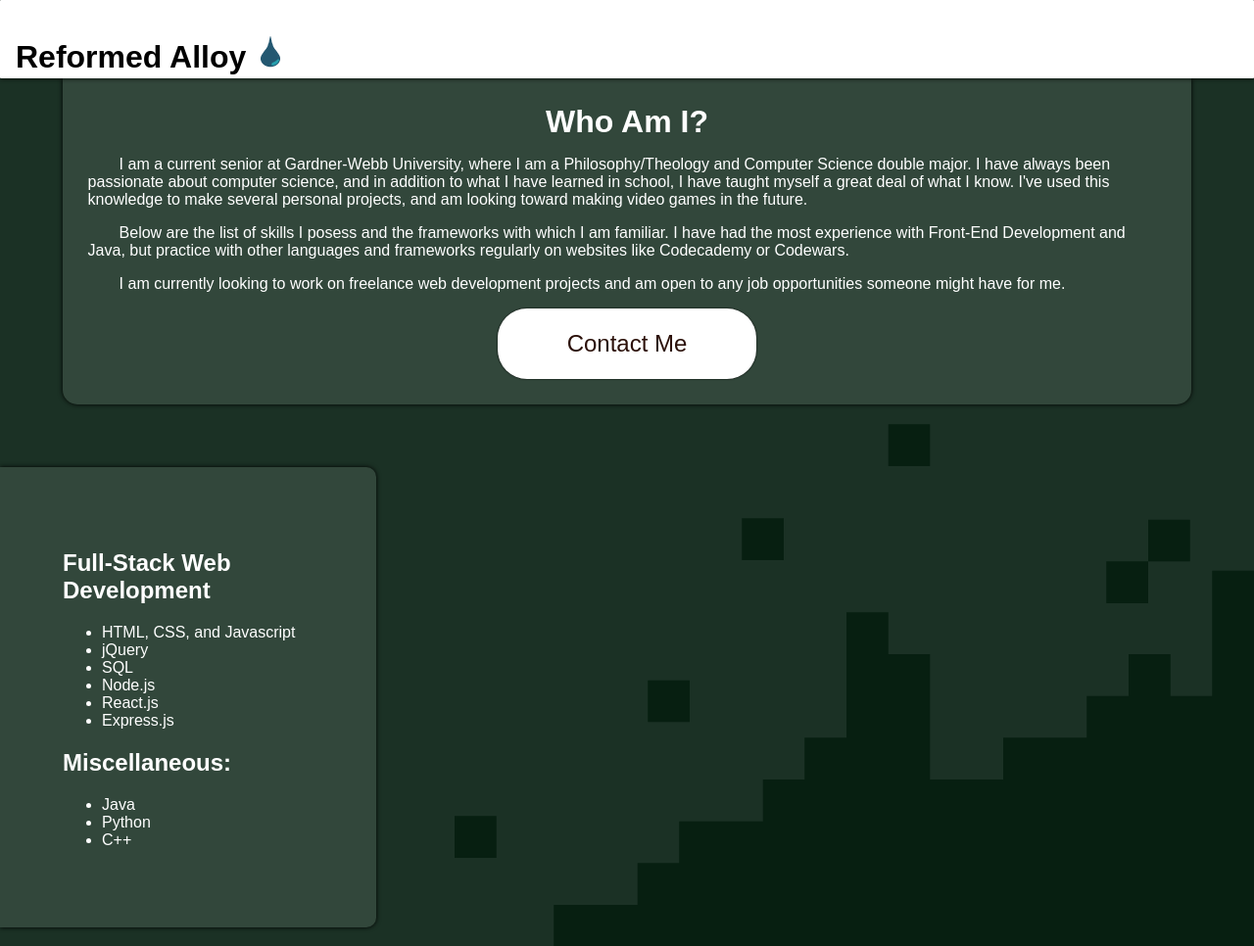
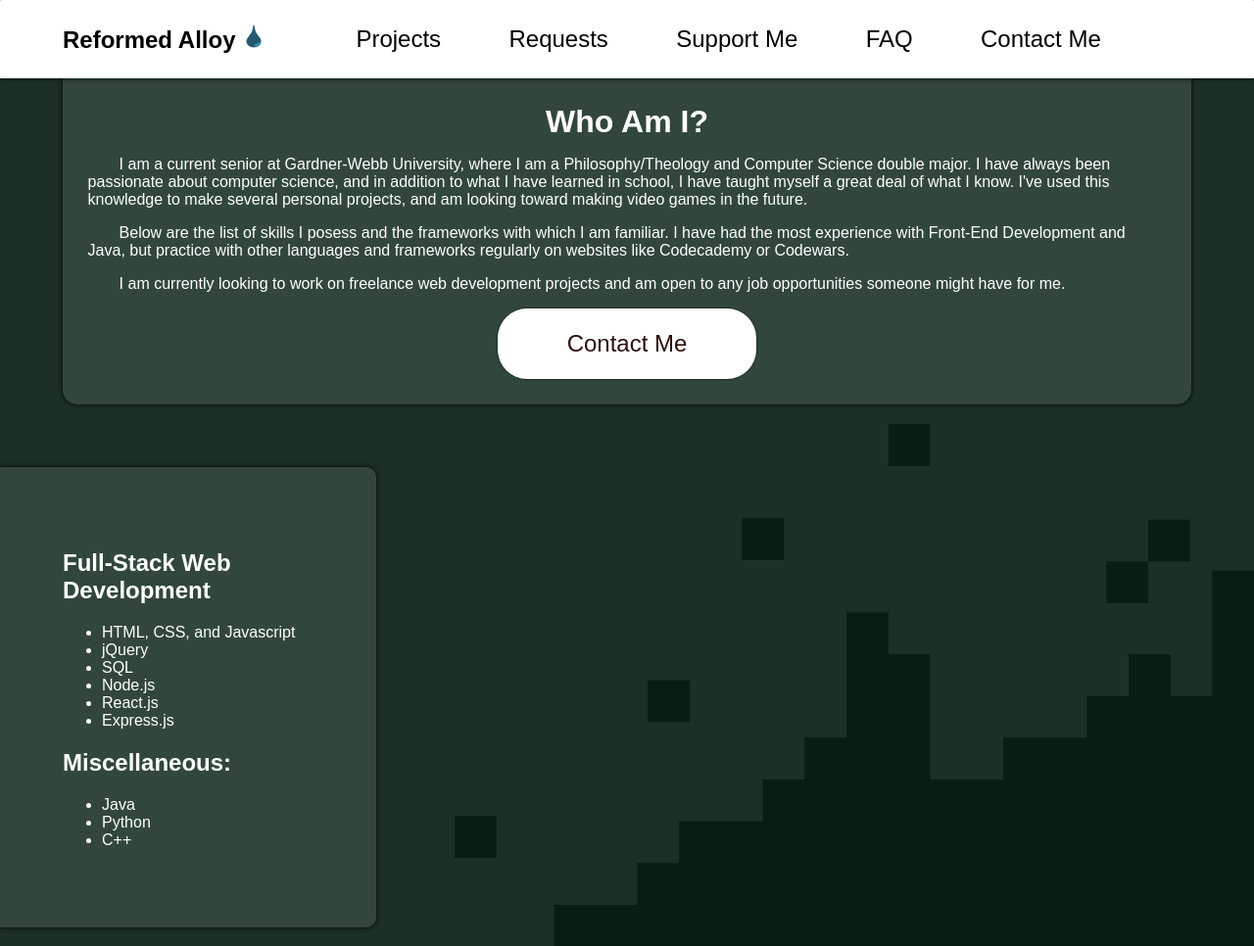
Before and after one commit to TheReformedAlloy/TheReformedAlloy.github.io, a plain HTML site: page index.html in a window 1280 px wide. Shown: the top 966 px of the page at 98% size. Drawn offline with Linux system fonts and the light colour scheme.

Commit message:
Fixed header

```diff
--- a/index.html
+++ b/index.html
@@ -11,8 +11,14 @@
     </head>
     <body>
         <header>
-            <a href="index.html"><h1>Reformed Alloy <img class="header-icon" src="img/icon_large.png" /></h1></a>
-
+            <a href="index.html"><span id="logo">Reformed Alloy <img class="header-icon" src="img/icon_large.png" /></span></a>
+            <nav>
+                <a>Projects</a>
+                <a>Requests</a>
+                <a>Support Me</a>
+                <a>FAQ</a>
+                <a>Contact Me</a>
+            </nav>
         </header>
 
         <article id="page">
--- a/script/index.js
+++ b/script/index.js
@@ -4,8 +4,8 @@ const mainPage = document.getElementById('page').children;
 const footer = document.getElementsByTagName('footer')[0];
 
 const setInitialSizes = () => {
-    originalHeaderSize = window.innerHeight / 10 + "px";
-    header.style.height = originalHeaderSize;
+    originalHeaderSize = window.innerHeight / 10;
+    header.style.height = originalHeaderSize + "px";
 
     mainPage[0].style.minHeight = window.innerHeight + "px";
     mainPage[0].style.paddingTop = Number(header.style.height.split("px")[0]) + "px";
@@ -20,11 +20,14 @@ setInitialSizes();
 window.onresize = setInitialSizes;
 
 const resizeHeader = (event) => {
-    if(event.target.scrollTop >= Number(header.style.height.split("px")[0])) {
-        header.style.height = originalHeaderSize / 2;
+    console.log(document.documentElement.scrollTop);
+    console.log(Number(header.style.height.split("px")[0]));
+    console.log(document.documentElement.scrollTop >= Number(header.style.height.split("px")[0]));
+    if(document.documentElement.scrollTop >= Number(header.style.height.split("px")[0])) {
+        header.style.height = originalHeaderSize / 2 + "px";
     } else {
-        header.style.height = originalHeaderSize;
+        header.style.height = originalHeaderSize + "px";
     }
 }
 
-document.documentElement.onscroll = resizeHeader;
+window.onscroll = resizeHeader;
--- a/style/general.css
+++ b/style/general.css
@@ -27,17 +27,52 @@ a:visited {
 }
 
 header {
+    display: flex;
+    align-items: center;
+
     position: fixed;
     z-index: 2;
     width: 100%;
-    padding: 1em;
+    padding: 0 5%;;
     box-sizing: border-box;
     border-radius: 1px;
     box-shadow: 0 0 5px black;
     background-color: #ffffff;
 
+    font-size: 1.5em;
+}
+
+header #logo {
+    font-weight: bold;
 }
 
 header img {
     height: 1em;
 }
+
+nav {
+    display: flex;
+    justify-content: space-between;
+    flex-grow: 1;
+
+    height: 100%;
+
+    margin: 5%;
+}
+
+nav a {
+    display: flex;
+    justify-content: center;
+    align-items: center;
+    flex-grow: 1;
+    box-sizing: border-box;
+
+    border-radius: 1px;
+
+    text-align: center;
+}
+
+nav a:hover {
+    border-bottom: 3px solid black;
+    box-shadow: 0 0 1px black;
+}
--- a/style/index.css
+++ b/style/index.css
@@ -13,7 +13,7 @@ article > * {
 #intro {
     background: url('/img/background1.png') no-repeat #1b3125;
     background-size: contain;
-    background-position: bottom;
+    background-position: right bottom;
 
     color: #ffffff;
 }
@@ -95,7 +95,7 @@ article > * {
 #body {
     background: url('/img/background2.png') no-repeat #245871;
     background-size: contain;
-    background-position: top;
+    background-position: right top;
 
     color: #ffffff;
 }
```
